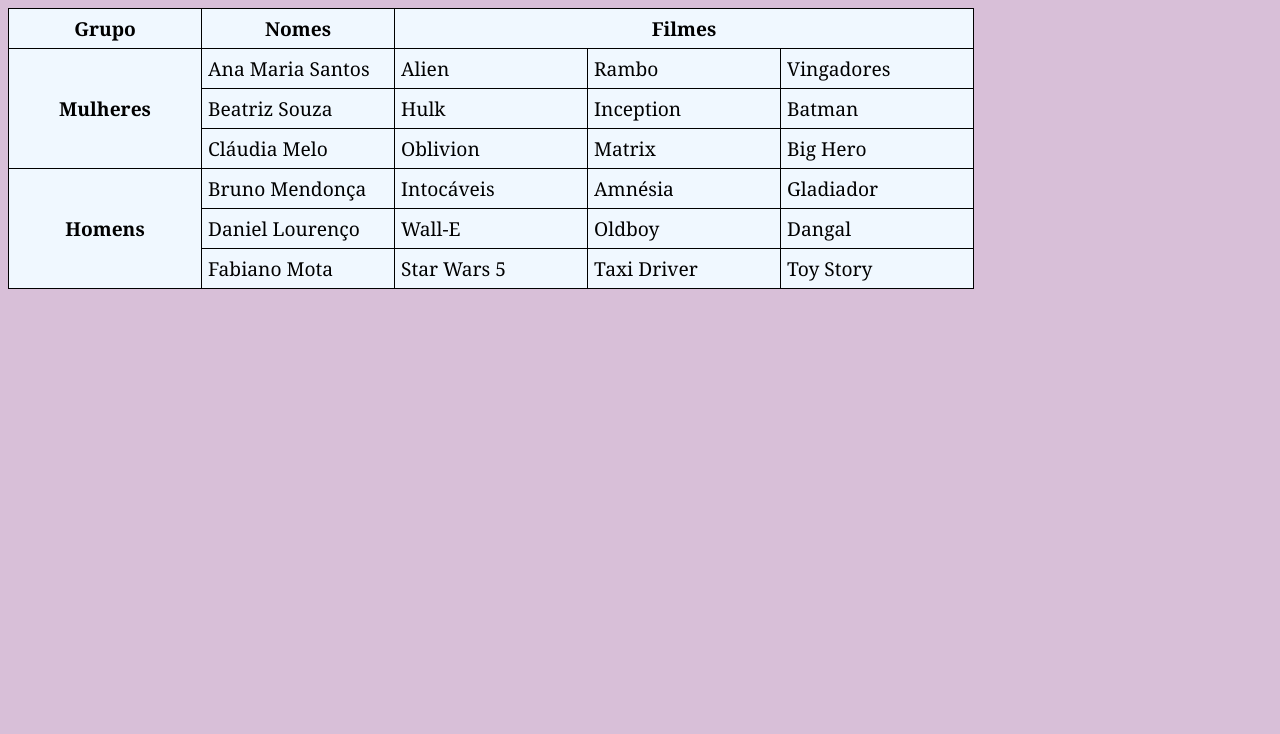
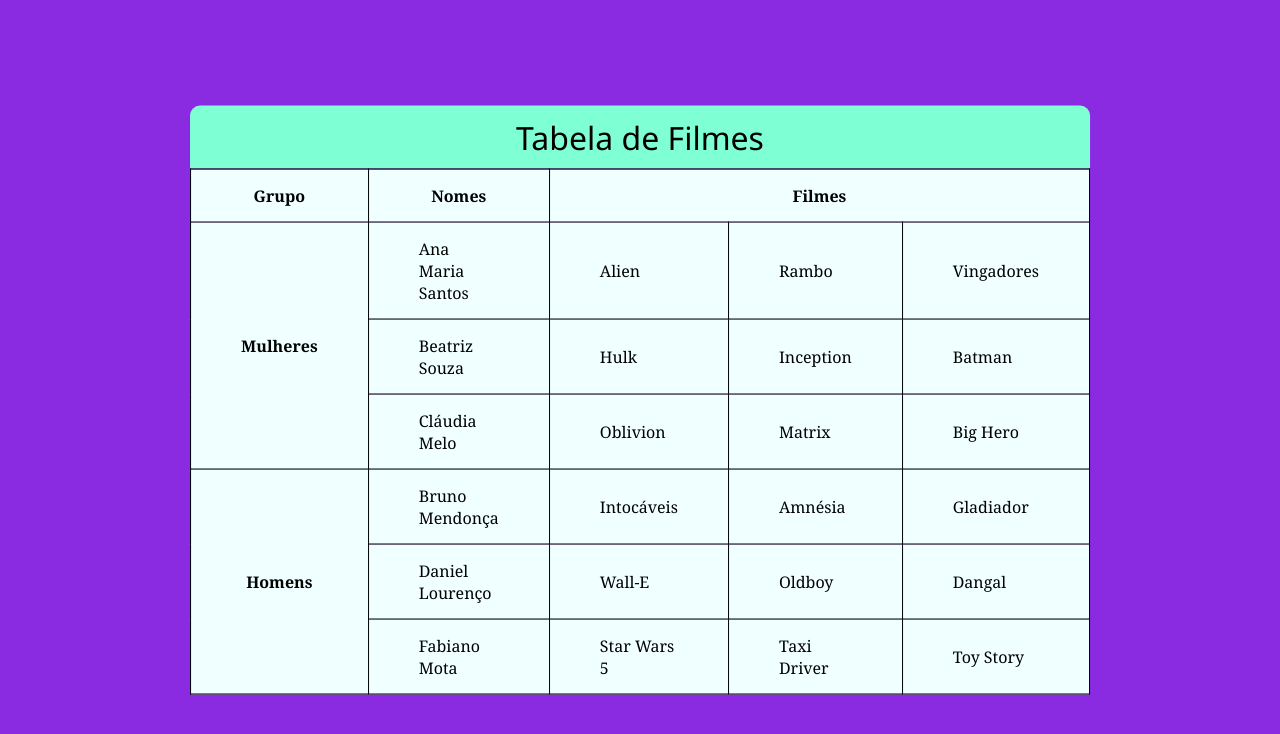
Before and after one commit to leoco3030/html-css, a plain HTML site: page exercicios/ex023 copy/tabela004.html in a window 1280 px wide. Drawn offline with Linux system fonts and the light colour scheme.

Commit message:
Update tabela004.html

```diff
--- a/exercicios/ex023 copy/tabela004.html
+++ b/exercicios/ex023 copy/tabela004.html
@@ -4,80 +4,98 @@
     <meta charset="UTF-8">
     <meta name="viewport" content="width=device-width, initial-scale=1.0">
     <title>Tabela 004</title>
-</head>
     <style>
         body {
-        font-family:Cambria, Cochin, Georgia, Times, 'Times New Roman', serif, 'Arial Narrow', Arial, sans-serif;
-        font-size: 1.2em;
-        background-color:thistle;
+            height: 100vh;
+            margin: 0;
+            padding: 0;
+            background-color: blueviolet;
+            font-family: Cambria, Cochin, Georgia, Times, 'Times New Roman', serif;
+            position: relative;
         }
 
         table {
+            position: absolute;
+            top: 50%;
+            left: 50%;
+            transform: translate(-50%, -50%);
             border-collapse: collapse;
         }
 
-    td {
-        border: 1px solid black;
-        padding: 6px;
-        width: 180px;
-        background-color:aliceblue;
+        caption {
+            font-family: 'Segoe UI', Tahoma, Geneva, Verdana, sans-serif;
+            font-size: 2em;
+            background-color: aquamarine;
+            padding: 10px;
+            border-top-left-radius: 10px;
+            border-top-right-radius: 10px;
         }
 
-    td.normal:hover {
-        cursor: pointer;
-        background-color:violet;
+        th, td {
+            border: 1px solid black;
+            padding: 15px 50px;
+            background-color: azure;
         }
 
-    td.strong {
-        font-weight: bold;
-        text-align: center;
+        td:hover {
+            cursor: pointer;
+            background-color: violet;
         }
     </style>
+</head>
 <body>
     <table>
+        <caption>
+            Tabela de Filmes
+        </caption>
+        <thead>
             <tr>
-            <td class="strong">Grupo</td>
-            <td class="strong">Nomes</td>
-            <td class="strong" colspan="3"">Filmes</td>
+                <th>Grupo</th>
+                <th>Nomes</th>
+                <th colspan="3">Filmes</th>
             </tr>
             <tr>
-            <td class="strong" rowspan="3">Mulheres</td>
-            <td class="normal">Ana Maria Santos</td>
-            <td class="normal">Alien</td>
-            <td class="normal">Rambo</td>
-            <td class="normal">Vingadores</td>
+                <th rowspan="3">Mulheres</th>
+                <td>Ana Maria Santos</td>
+                <td>Alien</td>
+                <td>Rambo</td>
+                <td>Vingadores</td>
             </tr>
             <tr>
-            <td class="normal">Beatriz Souza</td>
-            <td class="normal">Hulk</td>
-            <td class="normal">Inception</td>
-            <td class="normal">Batman</td>
+                <td>Beatriz Souza</td>
+                <td>Hulk</td>
+                <td>Inception</td>
+                <td>Batman</td>
             </tr>
             <tr>
-            <td class="normal">Cláudia Melo</td>
-            <td class="normal">Oblivion</td>
-            <td class="normal">Matrix</td>
-            <td class="normal">Big Hero</td>
+                <td>Cláudia Melo</td>
+                <td>Oblivion</td>
+                <td>Matrix</td>
+                <td>Big Hero</td>
             </tr>
             <tr>
-            <td class="strong" rowspan="3">Homens</td>
-            <td class="normal">Bruno Mendonça</td>
-            <td class="normal">Intocáveis</td>
-            <td class="normal">Amnésia</td>
-            <td class="normal">Gladiador</td>
+                <th rowspan="3">Homens</th>
+                <td>Bruno Mendonça</td>
+                <td>Intocáveis</td>
+                <td>Amnésia</td>
+                <td>Gladiador</td>
             </tr>
             <tr>
-            <td class="normal">Daniel Lourenço</td>
-            <td class="normal">Wall-E</td>
-            <td class="normal">Oldboy</td>
-            <td class="normal">Dangal</td>
+                <td>Daniel Lourenço</td>
+                <td>Wall-E</td>
+                <td>Oldboy</td>
+                <td>Dangal</td>
             </tr>
             <tr>
-            <td class="normal">Fabiano Mota</td>
-            <td class="normal">Star Wars 5</td>
-            <td class="normal">Taxi Driver</td>
-            <td class="normal">Toy Story</td>
+                <td>Fabiano Mota</td>
+                <td>Star Wars 5</td>
+                <td>Taxi Driver</td>
+                <td>Toy Story</td>
             </tr>
+        </thead>
+        <tbody>
+
+        </tbody>
     </table>
 </body>
 </html>
```
Lines whose indentation alone changed are shown as unchanged.
